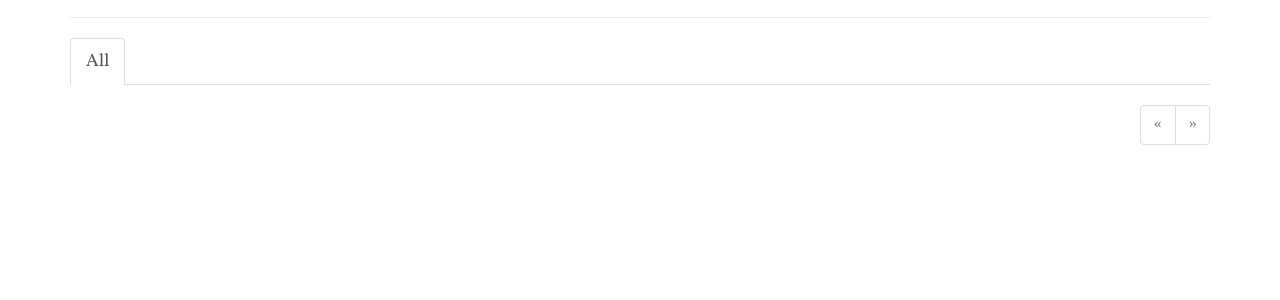
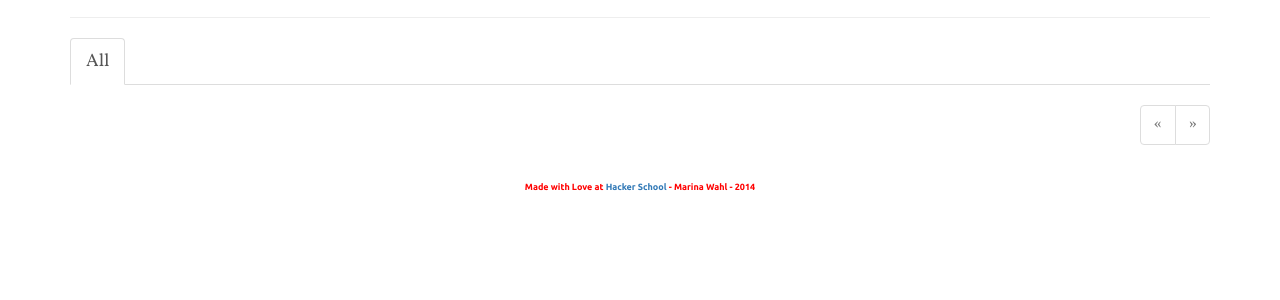
Before and after one commit to autistic-symposium/antisocial, a Flask app: page / in a window 1280 px wide. Shown: the part 287-587 px from the top of the page. Run offline with Flask 2, Linux system fonts and the light colour scheme; data that the repository does not hold is empty; some libraries are stand-ins or nearby versions.

Commit message:
footnote

```diff
--- a/app/static/styles.css
+++ b/app/static/styles.css
@@ -11,6 +11,12 @@ h1 {
     font-size: 300%;
     line-height: 65px;
     text-align: right;
+}
+h5 {
+    font-family: 'Ubuntu', Helvetica, Arial, sans-serif;
+    font-size: 50%;
+    text-align: center;
+    color: red;
 }
 .profile-thumbnail {
     position: absolute;
--- a/app/templates/index.html
+++ b/app/templates/index.html
@@ -35,4 +35,7 @@
 {% block scripts %}
 {{ super() }}
 {{ pagedown.include_pagedown() }}
+
+ <h5>Made with Love at <a href="https://www.hackerschool.com/">Hacker School</a> - Marina Wahl - 2014
+
 {% endblock %}
```
Also changed, not shown: README.md, app/templates/base.html (line endings or trailing spaces).
